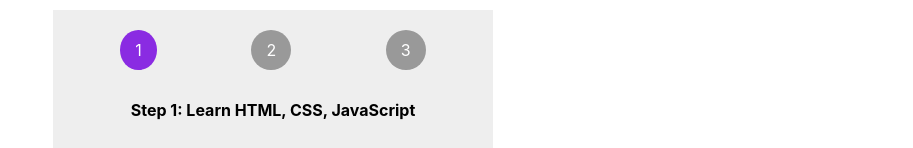
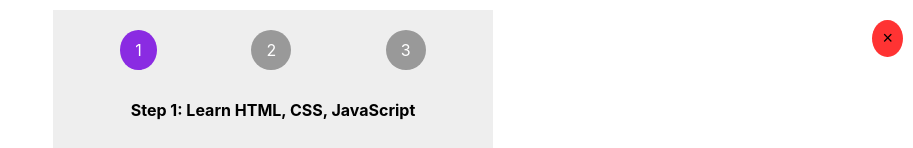
Before and after one commit to Avneethayer/react_project, a React (Create React App) app in the folder 02-steps/: page / in a window 1280 px wide. Shown: the top 148 px of the page, without its empty margins (367-1280 px from the left). Built offline with nearby package versions, Linux system fonts and the light colour scheme.

Commit message:
adding another state

```diff
--- a/02-steps/src/App.css
+++ b/02-steps/src/App.css
@@ -41,3 +41,18 @@
 div > .active {
   background-color: blueviolet;
 }
+
+.close {
+  background-color: #f33;
+  border: none;
+  border-radius: 50%;
+  padding: 8px 10px;
+  font-size: large;
+  position: fixed;
+  right: 0;
+  margin: 10px;
+}
+
+.close:hover {
+  background-color: #f00;
+}
--- a/02-steps/src/App.js
+++ b/02-steps/src/App.js
@@ -5,6 +5,7 @@
 
 function App() {
   const [step, setStep] = useState(1)
+  const [isOpen, setIsOpen] = useState(true)
   function handlePrevious() {
     if (step > 1) setStep(step - 1)
   }
@@ -13,6 +14,11 @@
     if (step < 3) setStep(step + 1)
   }
   return (
+    <>
+      <button className="close" onClick={() => setIsOpen(!isOpen)}>
+        &times;
+      </button>
+      {isOpen && (
         <div className="steps">
           <div className="numbers">
             <div className={step >= 1 ? "active" : ""}>1</div>
@@ -27,6 +33,8 @@
             <button onClick={handleNext}>Next</button>
           </div>
         </div>
+      )}
+    </>
   )
 }
 
```
Lines whose indentation alone changed are shown as unchanged.
